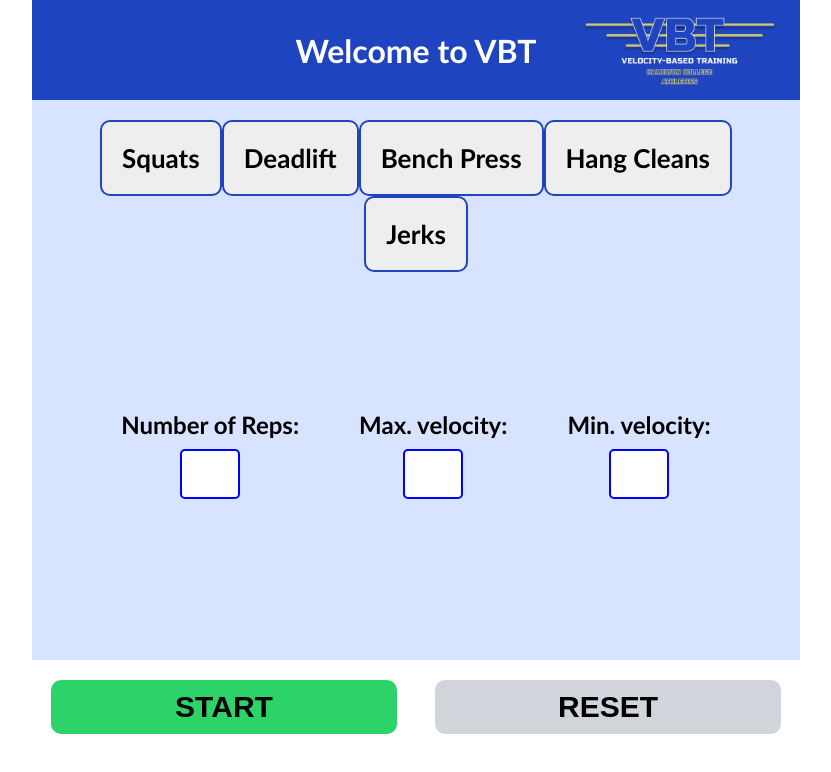
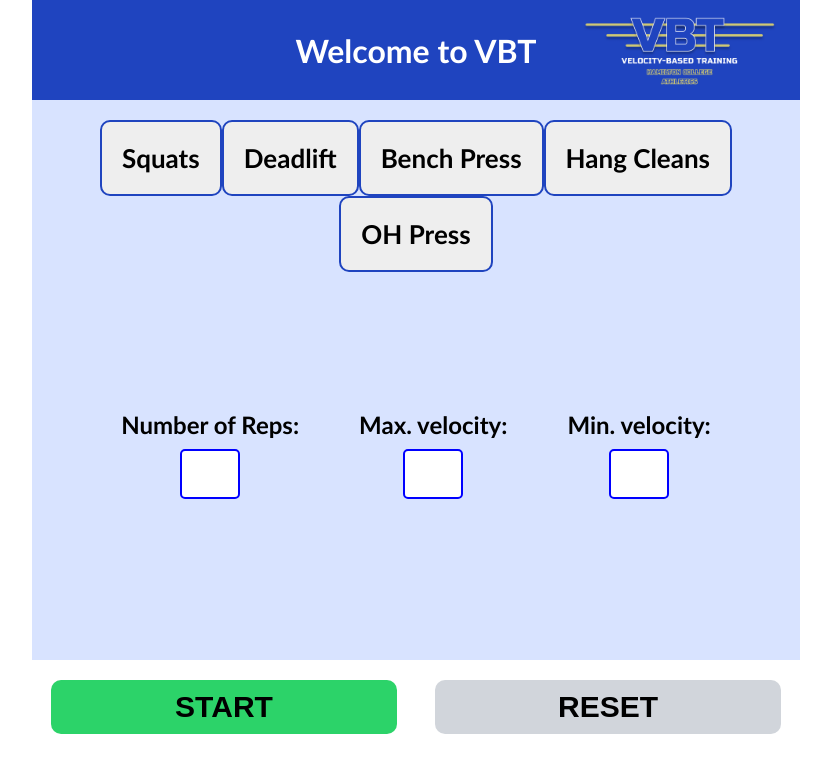
Before and after one commit to pdm21/VBT, a Next.js app in the folder frontend/: page /home in a window 1280 px wide. Shown: the top 772 px of the page, without its empty margins (224-1055 px from the left). Built offline with nearby package versions, Linux system fonts and the light colour scheme.

Commit message:
overhead press

```diff
--- a/frontend/src/app/home/page.tsx
+++ b/frontend/src/app/home/page.tsx
@@ -60,7 +60,7 @@ export default function Home() {
             <button className={styles.Deadlift} onClick={() => setSelectedOption("Deadlift")}>Deadlift</button>
             <button className={styles.BenchPress} onClick={() => setSelectedOption("Bench Press")}>Bench Press</button>
             <button className={styles.HangCleans} onClick={() => setSelectedOption("Hang Cleans")}>Hang Cleans</button>
-            <button className={styles.Jerks} onClick={() => setSelectedOption("Jerks")}>Jerks</button>
+            <button className={styles.Jerks} onClick={() => setSelectedOption("OH Press")}>OH Press</button>
           </div>
           {selectedOption && <p className={styles.SelectedExercise}>You selected: {selectedOption}</p>}
         </div>
```
Also changed, not shown: frontend/public/velocity_data.csv.
